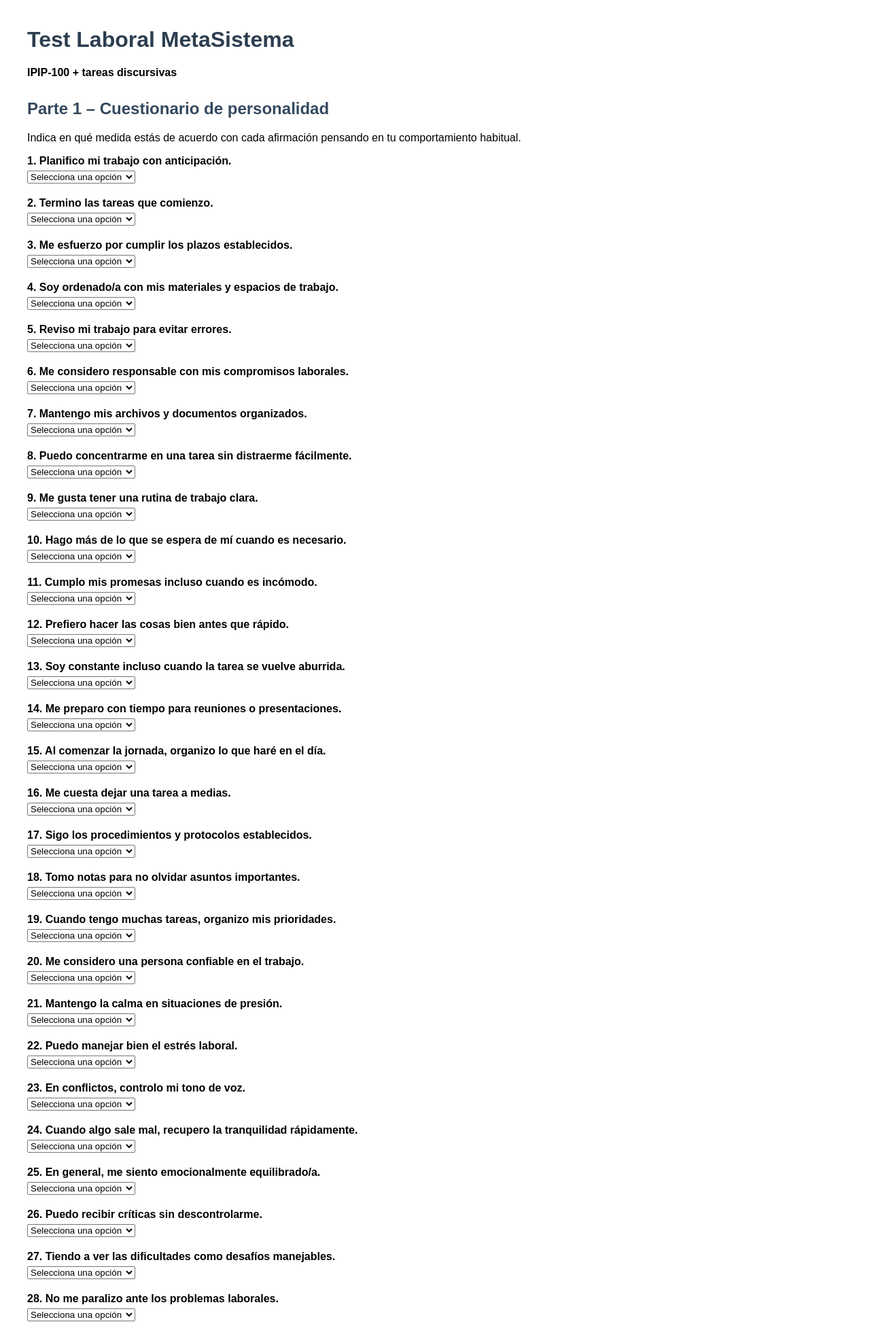
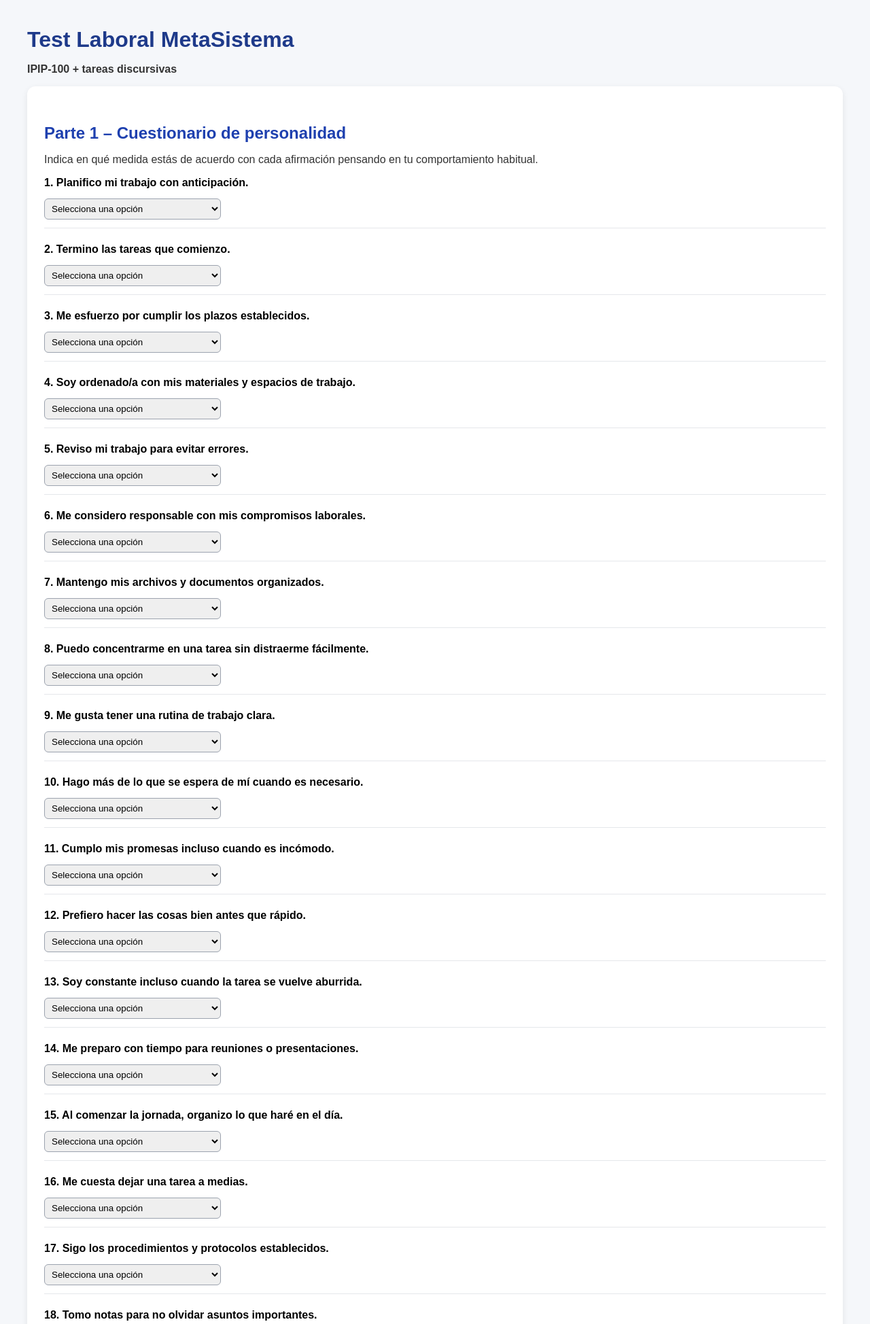
Before and after one commit to christiansotofajardo-cpu/test-laboral-metasistema, a FastAPI app: page /test in a window 1280 px wide. Shown: the top 1948 px of the page at 68% size. Run offline with FastAPI, Linux system fonts and the light colour scheme.

Commit message:
Update test.html

```diff
--- a/templates/test.html
+++ b/templates/test.html
@@ -4,16 +4,71 @@
     <meta charset="UTF-8">
     <title>Test Laboral MetaSistema</title>
     <style>
-        body { font-family: Arial, sans-serif; margin: 40px; }
-        h1 { color: #2c3e50; }
-        h2 { color: #34495e; margin-top: 30px; }
-        .item { margin-bottom: 20px; }
-        .label { font-weight: bold; }
-        select { margin-top: 5px; }
-        textarea { width: 100%; height: 150px; margin-top: 10px; }
+        body {
+            font-family: Arial, sans-serif;
+            margin: 40px;
+            background: #f5f7fa;
+        }
+        h1 {
+            color: #1e3a8a;
+            margin-bottom: 5px;
+        }
+        h2 {
+            color: #1e40af;
+            margin-top: 30px;
+            margin-bottom: 10px;
+        }
+        p {
+            color: #333;
+        }
+        .section-box {
+            background: white;
+            padding: 25px;
+            border-radius: 12px;
+            box-shadow: 0px 3px 10px rgba(0,0,0,0.08);
+            margin-bottom: 40px;
+        }
+        .item {
+            margin-bottom: 22px;
+            padding-bottom: 12px;
+            border-bottom: 1px solid #e5e7eb;
+        }
+        .label {
+            font-weight: bold;
+            margin-bottom: 6px;
+            display: block;
+        }
+        select {
+            margin-top: 8px;
+            padding: 6px;
+            border-radius: 6px;
+            border: 1px solid #9ca3af;
+            width: 260px;
+        }
+        textarea {
+            width: 100%;
+            height: 150px;
+            margin-top: 10px;
+            padding: 12px;
+            font-size: 14px;
+            border-radius: 8px;
+            border: 1px solid #9ca3af;
+            background: #f9fafb;
+        }
         button {
-            margin-top: 25px; padding: 10px 20px;
-            font-size: 16px; cursor: pointer;
+            margin-top: 20px;
+            padding: 12px 26px;
+            font-size: 16px;
+            border: none;
+            border-radius: 8px;
+            cursor: pointer;
+            background: #2563eb;
+            color: white;
+            font-weight: bold;
+            transition: 0.3s;
+        }
+        button:hover {
+            background: #1d4ed8;
         }
     </style>
 </head>
@@ -24,6 +79,7 @@
 
 <form method="post" action="/test">
 
+    <div class="section-box">
         <h2>Parte 1 – Cuestionario de personalidad</h2>
         <p>Indica en qué medida estás de acuerdo con cada afirmación pensando en tu comportamiento habitual.</p>
 
@@ -40,14 +96,19 @@
             </select>
         </div>
         {% endfor %}
+    </div>
 
+    <div class="section-box">
         <h2>Parte 2 – Tarea discursiva funcional</h2>
         <p><strong>Instrucción:</strong> redacta un correo breve (6–8 líneas) dirigido a tu jefatura explicando un problema laboral, cómo afecta el trabajo y qué propones para resolverlo.</p>
         <textarea name="texto_funcional" placeholder="Escribe aquí tu texto funcional..."></textarea>
+    </div>
 
+    <div class="section-box">
         <h2>Parte 3 – Tarea discursiva situacional</h2>
         <p><strong>Instrucción:</strong> describe una situación difícil que hayas enfrentado en un trabajo anterior, cómo la resolviste, qué aprendiste y qué harías distinto hoy.</p>
         <textarea name="texto_situacional" placeholder="Escribe aquí tu texto situacional..."></textarea>
+    </div>
 
     <button type="submit">Enviar respuestas</button>
 
```
Lines whose indentation alone changed are shown as unchanged.
